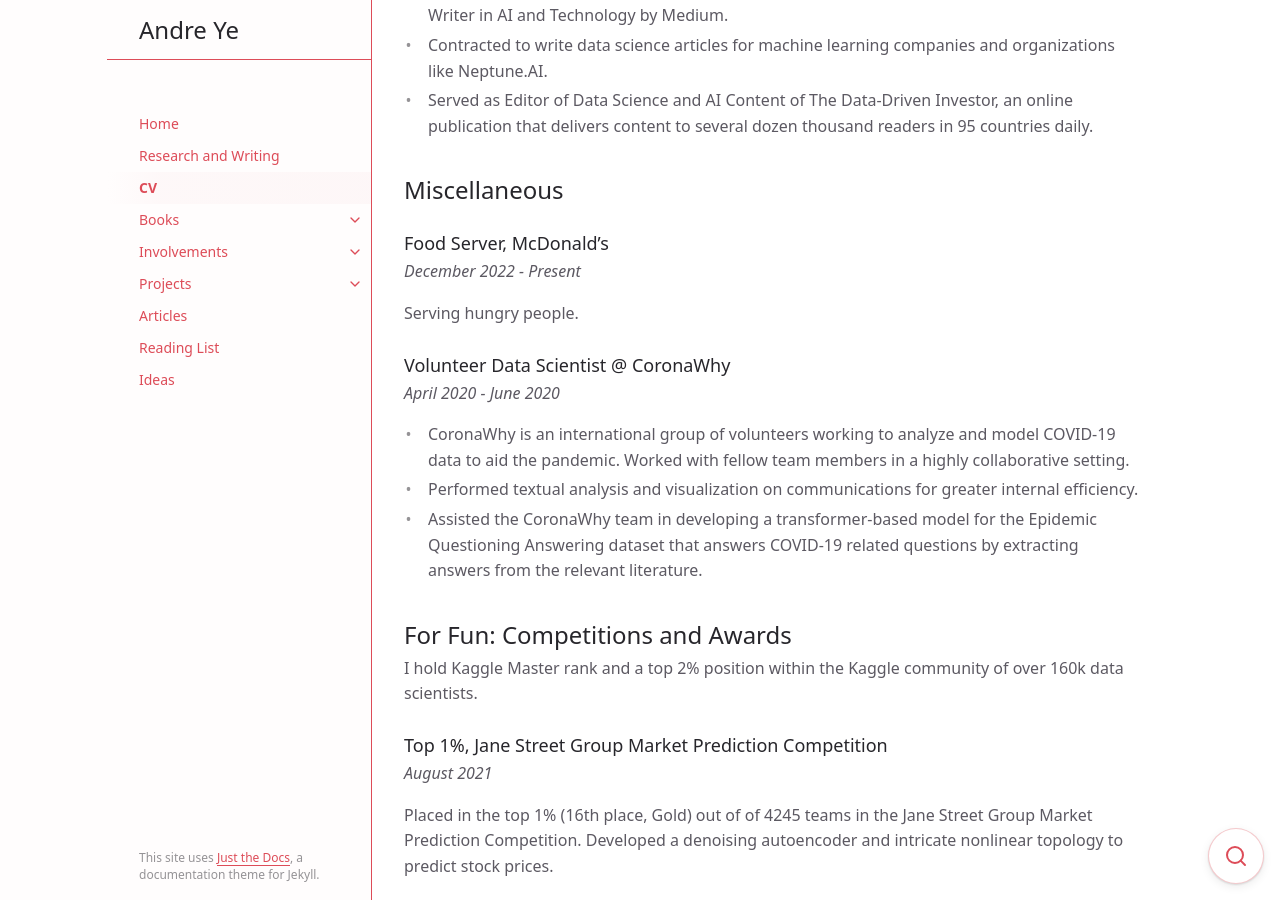
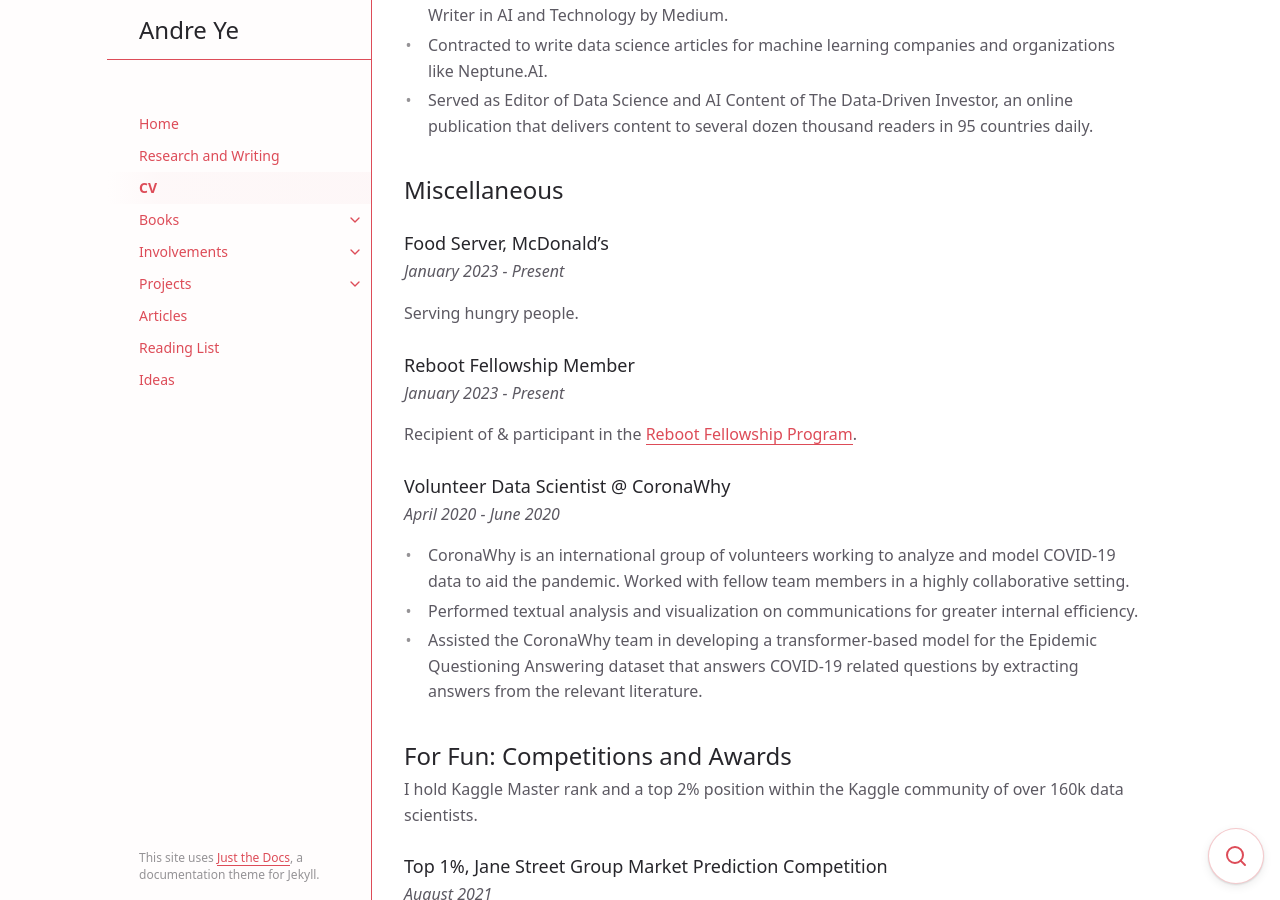
Before and after one commit to andre-ye/andre-ye.github.io-retired, a Jekyll site: the page built from docs/cv.md, in a window 1280 px wide and 900 px high, scrolled down 2868 px. Built offline with Jekyll 4.4.1, drawn with Linux system fonts in a browser that asks for light colours; nearby versions of some CDN libraries.

Commit message:
Update cv.md

```diff
--- a/docs/cv.md
+++ b/docs/cv.md
@@ -116,9 +116,14 @@ Anaconda by Packt*, Deep Learning Model Optimization with *Neural Network Intell
 ## Miscellaneous
 
 ### Food Server, McDonald's
-*December 2022 - Present*
+*January 2023 - Present*
 
 Serving hungry people.
+
+### Reboot Fellowship Member
+*January 2023 - Present*
+
+Recipient of & participant in the [Reboot Fellowship Program](https://reboothq.substack.com/about){:target="_blank"}.
 
 ### Volunteer Data Scientist @ CoronaWhy
 *April 2020 - June 2020*
```
